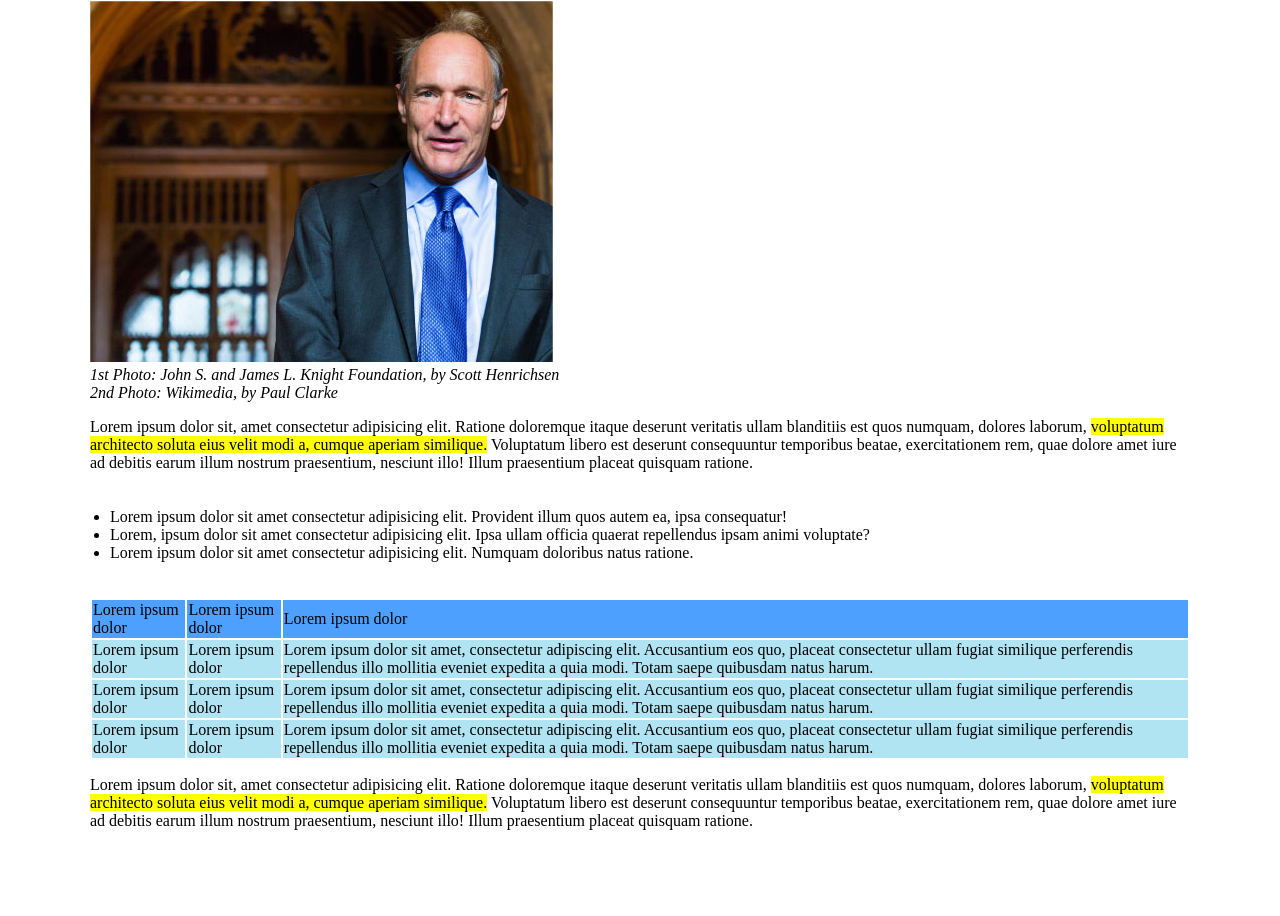
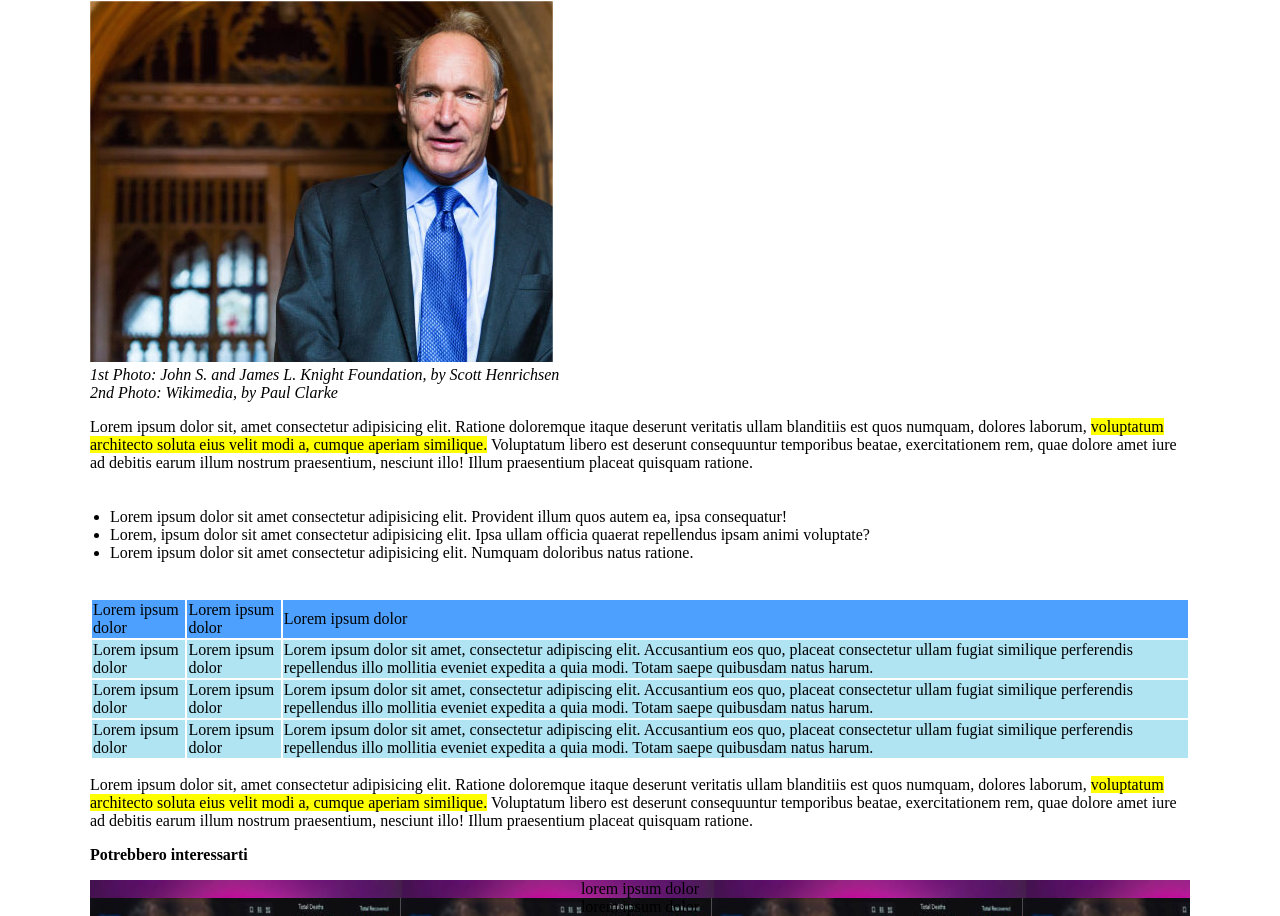
Before and after one commit to calogerosorce/html-css-booleaner, a plain HTML site: page index.html in a window 1280 px wide. Shown: the part 558-1474 px from the top of the page. Before the commit the page ends 1404 px from the top, so only its background shows below. Drawn offline with Linux system fonts and the light colour scheme.

Commit message:
add img finals

```diff
--- a/assets/css/style.css
+++ b/assets/css/style.css
@@ -48,11 +48,6 @@ figure {
     margin: 0;
 }
 
-#evidenziatore {
-
-    background-color: #ffff00;
-}
-
 ul {
     padding: 20px;
 }
@@ -70,3 +65,14 @@ thead {
     padding: auto;
     margin: 200px;
 }
+
+#monitor {
+    background-image: url(./../../img/monitor.jpg);
+    text-align: center;
+    width: 100%;
+}
+
+#grafico {
+    background-image: url(./../../img/graph.jpg);
+    text-align: center;
+}
--- a/index.html
+++ b/index.html
@@ -42,7 +42,7 @@
 
     <section id="scritte">
         <p>
-            Lorem ipsum dolor sit, amet consectetur adipisicing elit. Ratione doloremque itaque deserunt veritatis ullam blanditiis est quos numquam, dolores laborum, <span id="evidenziatore">voluptatum architecto soluta eius velit modi a, cumque aperiam similique.</span> Voluptatum libero est deserunt consequuntur temporibus beatae, exercitationem rem, quae dolore amet iure ad debitis earum illum nostrum praesentium, nesciunt illo! Illum praesentium placeat quisquam ratione.
+            Lorem ipsum dolor sit, amet consectetur adipisicing elit. Ratione doloremque itaque deserunt veritatis ullam blanditiis est quos numquam, dolores laborum, <mark>voluptatum architecto soluta eius velit modi a, cumque aperiam similique.</mark> Voluptatum libero est deserunt consequuntur temporibus beatae, exercitationem rem, quae dolore amet iure ad debitis earum illum nostrum praesentium, nesciunt illo! Illum praesentium placeat quisquam ratione.
         </p>
         <ul>
             <li>
@@ -90,8 +90,14 @@
     </table>
 
     <p>
-          Lorem ipsum dolor sit, amet consectetur adipisicing elit. Ratione doloremque itaque deserunt veritatis ullam blanditiis est quos numquam, dolores laborum, <span id="evidenziatore">voluptatum architecto soluta eius velit modi a, cumque aperiam similique.</span> Voluptatum libero est deserunt consequuntur temporibus beatae, exercitationem rem, quae dolore amet iure ad debitis earum illum nostrum praesentium, nesciunt illo! Illum praesentium placeat quisquam ratione.
+          Lorem ipsum dolor sit, amet consectetur adipisicing elit. Ratione doloremque itaque deserunt veritatis ullam blanditiis est quos numquam, dolores laborum, <mark>voluptatum architecto soluta eius velit modi a, cumque aperiam similique.</mark> Voluptatum libero est deserunt consequuntur temporibus beatae, exercitationem rem, quae dolore amet iure ad debitis earum illum nostrum praesentium, nesciunt illo! Illum praesentium placeat quisquam ratione.
     </p>
+
+    <p><strong>Potrebbero interessarti</strong></p>
+
+    <div id="monitor">lorem ipsum dolor</div>
+
+    <div id="grafico">lorem ipsum dolor</div>
 
     </main>
 
```
